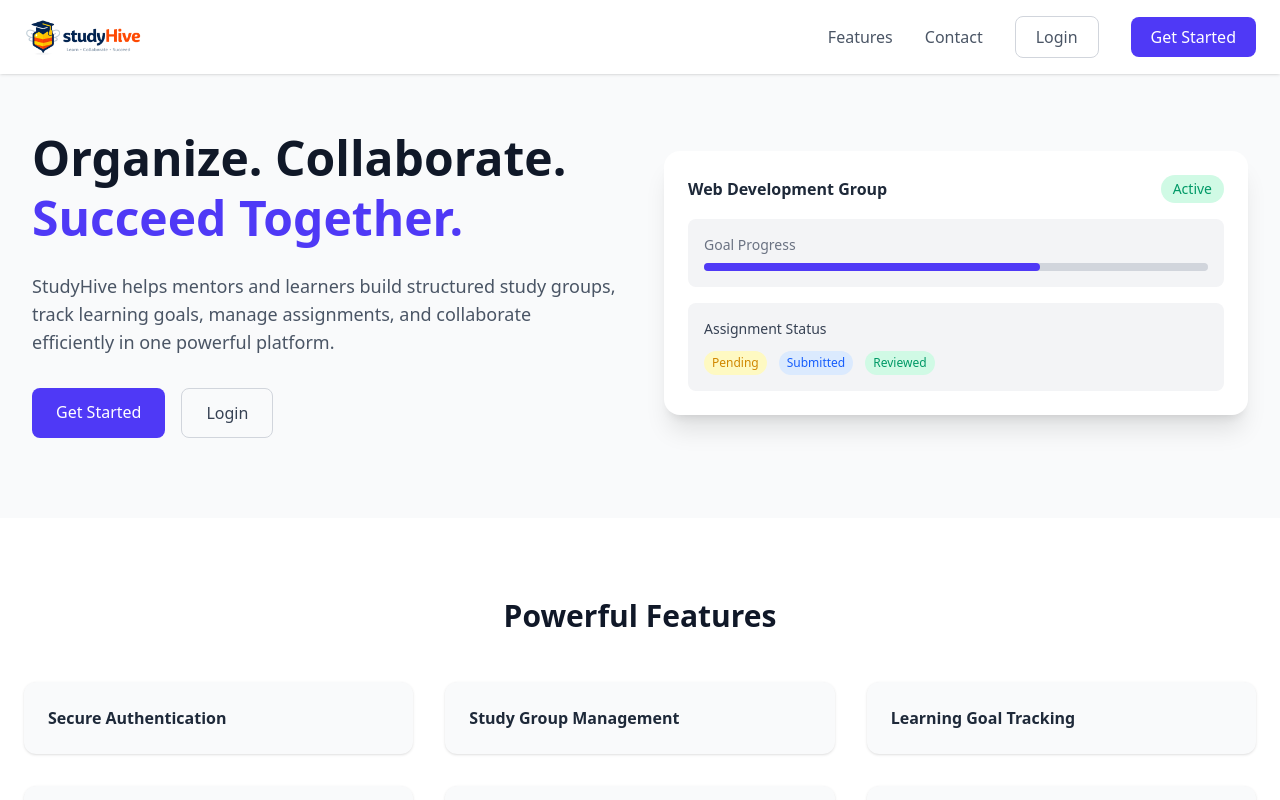
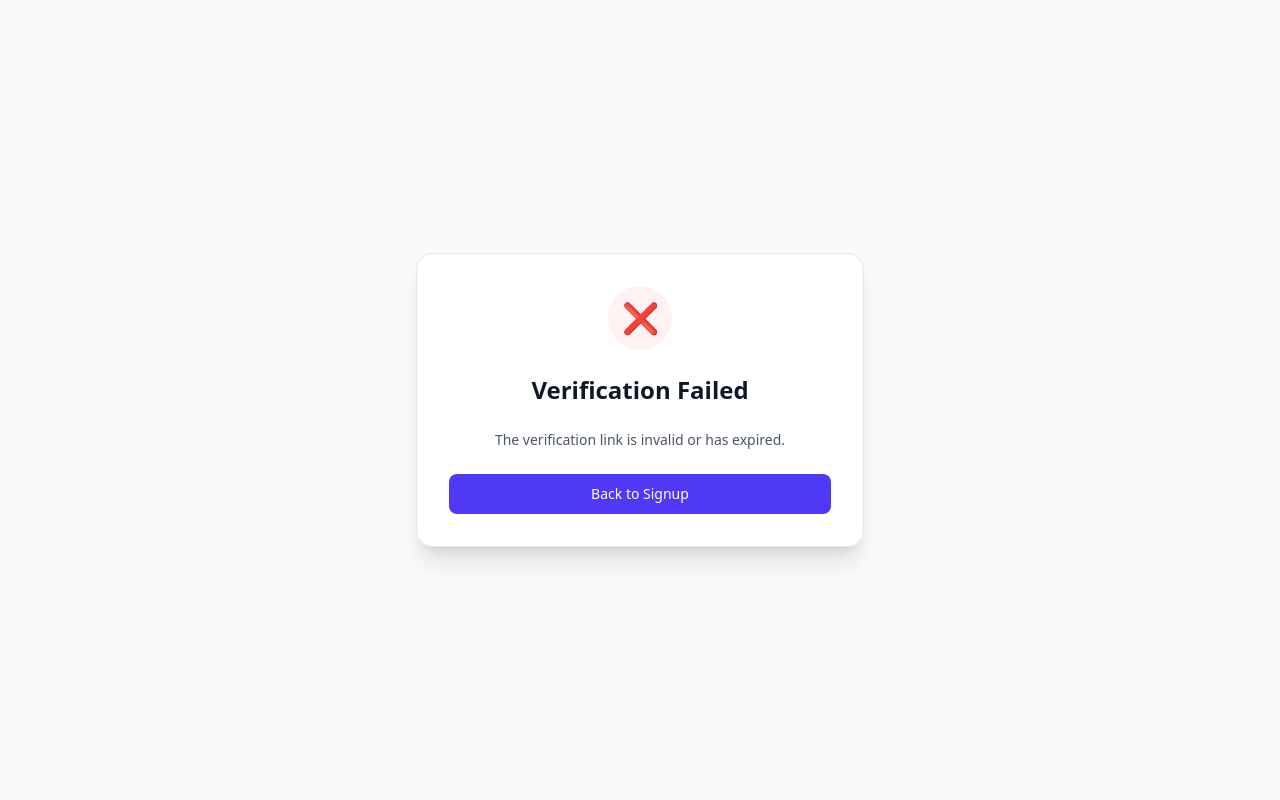
Before and after one commit to Adi-Dcpp/StudyHive-Frontend, a React (Vite) app: page /email-verified in a window 1280 px wide. Before the commit this address led to /. Shown: the top 800 px of the page. Built offline with nearby package versions, Linux system fonts and the light colour scheme; no server answers.

Commit message:
auth partially done

```diff
--- a/src/components/AuthHeader.jsx
+++ b/src/components/AuthHeader.jsx
@@ -1,10 +1,11 @@
 import React from 'react'
+import logo from '../assets/logo.png'
 
 const AuthHeader = () => {
   return (
     <div className="flex flex-col items-center justify-center py-2 sm:py-5 text-center space-y-2">
       <img
-        src="/src/assets/logo.png"
+        src={logo}
         alt="StudyHive Logo"
         className="h-16 sm:h-18 md:h-20 w-auto"
       />
--- /dev/null
+++ b/src/components/EmailVerified.jsx
@@ -0,0 +1,71 @@
+import React, { useEffect } from "react";
+import { useNavigate, useSearchParams } from "react-router-dom";
+
+const EmailVerified = () => {
+  const navigate = useNavigate();
+  const [searchParams] = useSearchParams();
+  const status = searchParams.get("status");
+
+  useEffect(() => {
+    if (status === "success") {
+      const timer = setTimeout(() => {
+        navigate("/login", { replace: true });
+      }, 3000);
+
+      return () => clearTimeout(timer);
+    }
+  }, [status, navigate]);
+
+  const handleGoToLogin = () => {
+    navigate("/login", { replace: true });
+  };
+
+  const handleGoToSignup = () => {
+    navigate("/signup", { replace: true });
+  };
+
+  const isSuccess = status === "success";
+
+  return (
+    <div className="min-h-screen flex items-center justify-center px-4 bg-gray-50">
+      <div className="w-full max-w-md bg-white border border-gray-200 rounded-2xl shadow-xl p-8 text-center space-y-6">
+
+        <div className={`h-16 w-16 mx-auto flex items-center justify-center rounded-full ${
+          isSuccess ? "bg-green-50" : "bg-red-50"
+        }`}>
+          <span className="text-3xl">
+            {isSuccess ? "✅" : "❌"}
+          </span>
+        </div>
+
+        <h2 className="text-2xl font-semibold text-gray-900">
+          {isSuccess ? "Email Verified Successfully!" : "Verification Failed"}
+        </h2>
+
+        <p className="text-sm text-gray-600">
+          {isSuccess
+            ? "Your email has been verified. Redirecting you to login..."
+            : "The verification link is invalid or has expired."}
+        </p>
+
+        {isSuccess ? (
+          <button
+            onClick={handleGoToLogin}
+            className="w-full bg-indigo-600 text-white py-2.5 rounded-lg text-sm font-medium hover:bg-indigo-700 transition-colors"
+          >
+            Go to Login
+          </button>
+        ) : (
+          <button
+            onClick={handleGoToSignup}
+            className="w-full bg-indigo-600 text-white py-2.5 rounded-lg text-sm font-medium hover:bg-indigo-700 transition-colors"
+          >
+            Back to Signup
+          </button>
+        )}
+      </div>
+    </div>
+  );
+};
+
+export default EmailVerified;
--- a/src/components/LoginForm.jsx
+++ b/src/components/LoginForm.jsx
@@ -1,6 +1,5 @@
 import React, { useState } from 'react'
-import { loginUser, getCurrentUser } from '../services/authService.js'
-import { useNavigate } from 'react-router-dom'
+import { useNavigate , Link} from 'react-router-dom'
 import useAuth from '../hooks/useAuth.js'
 
 const LoginForm = () => {
@@ -74,12 +73,13 @@ const LoginForm = () => {
               <label className="text-xs sm:text-sm font-medium text-shadow-black">
                 Password
               </label>
-              <a
+              {/* <a
                 href="#"
                 className="text-xs sm:text-sm text-blue-500 hover:underline"
               >
                 Forgot password?
-              </a>
+              </a> */}
+              <Link to="/forgot-password" className="text-xs sm:text-sm text-blue-500 hover:underline">Forgot password?</Link>
             </div>
 
             <input
@@ -112,9 +112,10 @@ const LoginForm = () => {
         {/* Footer */}
         <p className="mt-5 sm:mt-6 text-center text-xs sm:text-sm">
           Don&apos;t have an account?{' '}
-          <a href="#" className="text-blue-500 hover:underline">
+          {/* <a href="#" className="text-blue-500 hover:underline">
             Sign up
-          </a>
+          </a> */}
+          <Link to="/signup" className="text-blue-500 hover:underline">Sign up</Link>
         </p>
       </div>
     </div>
--- a/src/components/Sidebar.jsx
+++ b/src/components/Sidebar.jsx
@@ -1,9 +1,9 @@
 import React from 'react'
 import logo from '../assets/logo.png'
 
-const Sidebar = () => {
+const Sidebar = ({ isOpen, onClose }) => {
   return (
-    <div>
+    <div className={isOpen ? 'block' : 'hidden'}>
 
     </div>
   )
--- a/src/components/SignUpForm.jsx
+++ b/src/components/SignUpForm.jsx
@@ -46,8 +46,18 @@ const SignUpForm = () => {
         return
       }
 
-      if (response.errors && typeof response.errors === 'object') {
-        setErrors(response.errors)
+      if (response.errors && Array.isArray(response.errors)) {
+        const formattedErrors = {}
+
+        response.errors.forEach((err) => {
+          if (err.field) {
+            formattedErrors[err.field] = err.message
+          } else {
+            formattedErrors.general = err.message
+          }
+        })
+
+        setErrors(formattedErrors)
         return
       }
 
@@ -239,7 +249,7 @@ const SignUpForm = () => {
         {/* Footer */}
         <p className="mt-5 sm:mt-6 text-center text-xs sm:text-sm">
           Already have an account?{' '}
-          <Link to="/signin" className="text-blue-500 hover:underline">
+          <Link to="/login" className="text-blue-500 hover:underline">
             Sign In
           </Link>
         </p>
--- a/src/contexts/AuthContext.jsx
+++ b/src/contexts/AuthContext.jsx
@@ -17,7 +17,7 @@ export const AuthProvider = ({ children }) => {
     const loadUser = async () => {
       try {
         const { data } = await getCurrentUser();
-        setUser(data.data);
+        setUser(data.data.user);
       } catch (err) {
         setUser(null);
       } finally {
--- a/src/pages/auth/EmailVerification.jsx
+++ b/src/pages/auth/EmailVerification.jsx
@@ -1,8 +1,26 @@
-import React, { useState } from 'react'
-import {useNavigate , useSearchParams} from 'react-router-dom'
+import React, { useState, useEffect } from 'react'
+import { useNavigate, useSearchParams } from 'react-router-dom'
 import { resendEmailVerification } from '../../services/authService'
 
 const EmailVerification = () => {
+  const [cooldown, setCooldown] = useState(0)
+
+  useEffect(() => {
+    if (cooldown === 0) return
+
+    const timer = setInterval(() => {
+      setCooldown((prev) => {
+        if (prev <= 1) {
+          clearInterval(timer)
+          return 0
+        }
+        return prev - 1
+      })
+    }, 1000)
+
+    return () => clearInterval(timer)
+  }, [cooldown])
+
   const [searchParams] = useSearchParams()
   const email = searchParams.get('email')
   const navigate = useNavigate()
@@ -30,15 +48,17 @@ const EmailVerification = () => {
   }
 
   const handleResendEmail = async () => {
-    if (loading) return
+    if (loading || cooldown > 0) return
+
     try {
       setLoading(true)
       setMessage('')
       setErrorMessage('')
 
-      await resendEmailVerification(email)
+      await resendEmailVerification({ email })
 
       setMessage('Verification email resent! Please check your inbox.')
+      setCooldown(60)
     } catch (error) {
       setErrorMessage(
         error.response?.data?.message || 'Failed to resend verification email.'
@@ -93,10 +113,15 @@ const EmailVerification = () => {
           Didn’t receive the email?{' '}
           <button
             type="button"
-            className="font-medium text-indigo-600 hover:text-indigo-700 transition-colors"
+            disabled={loading || cooldown > 0}
+            className={`font-medium transition-colors ${
+              cooldown > 0
+                ? 'text-gray-400 cursor-not-allowed'
+                : 'text-indigo-600 hover:text-indigo-700'
+            }`}
             onClick={handleResendEmail}
           >
-            Resend email
+            {cooldown > 0 ? `Resend in ${cooldown}s` : 'Resend email'}
           </button>
         </div>
 
--- a/src/routes/ProtectedRoutes.jsx
+++ b/src/routes/ProtectedRoutes.jsx
@@ -4,7 +4,7 @@ import useAuth from '../hooks/useAuth'
 const ProtectedRoute = () => {
   const { user, loading } = useAuth()
 
-  if (loading) return null
+  if (loading) return <div>Loading...</div>
   if (!user) return <Navigate to="/login" replace />
 
   return <Outlet />
--- a/src/routes/router.jsx
+++ b/src/routes/router.jsx
@@ -13,6 +13,7 @@ import AppLayout from '../layouts/AppLayout'
 import DashboardHome from '../pages/DashboardHome'
 import ProtectedRoute from './ProtectedRoutes'
 import EmailVerification from '../pages/auth/EmailVerification'
+import EmailVerified from '../components/EmailVerified'
 
 export const router = createBrowserRouter(
   createRoutesFromElements(
@@ -22,6 +23,7 @@ export const router = createBrowserRouter(
       <Route path="/signup" element={<SignUp />} />
       <Route path="/verify-email" element={<EmailVerification />} />
       <Route path="/forgot-password" element={<ForgotPassword />} />
+      <Route path="/email-verified" element={<EmailVerified />} />
 
       <Route element={<ProtectedRoute />}>
         <Route path="/dashboard" element={<AppLayout />}>
--- a/src/services/authService.js
+++ b/src/services/authService.js
@@ -1,7 +1,7 @@
 import axios from 'axios'
 
 const API = axios.create({
-  baseURL: 'http://localhost:8000/api/v1',
+  baseURL: import.meta.env.VITE_API_URL,
   withCredentials: true,
 })
 
@@ -13,6 +13,7 @@ export const logoutUser = () => API.post('/auth/logout')
 
 export const registerUser = (data) => API.post('/auth/register', data)
 
-export const resendEmailVerification = (data) => API.post('/auth/resent-email-verification',data);
+export const resendEmailVerification = (data) =>
+  API.post('/auth/resend-email-verification', data)
 
 export default API
```
Also changed, not shown: 2 other files (tests, documents, lock files or other folders).
